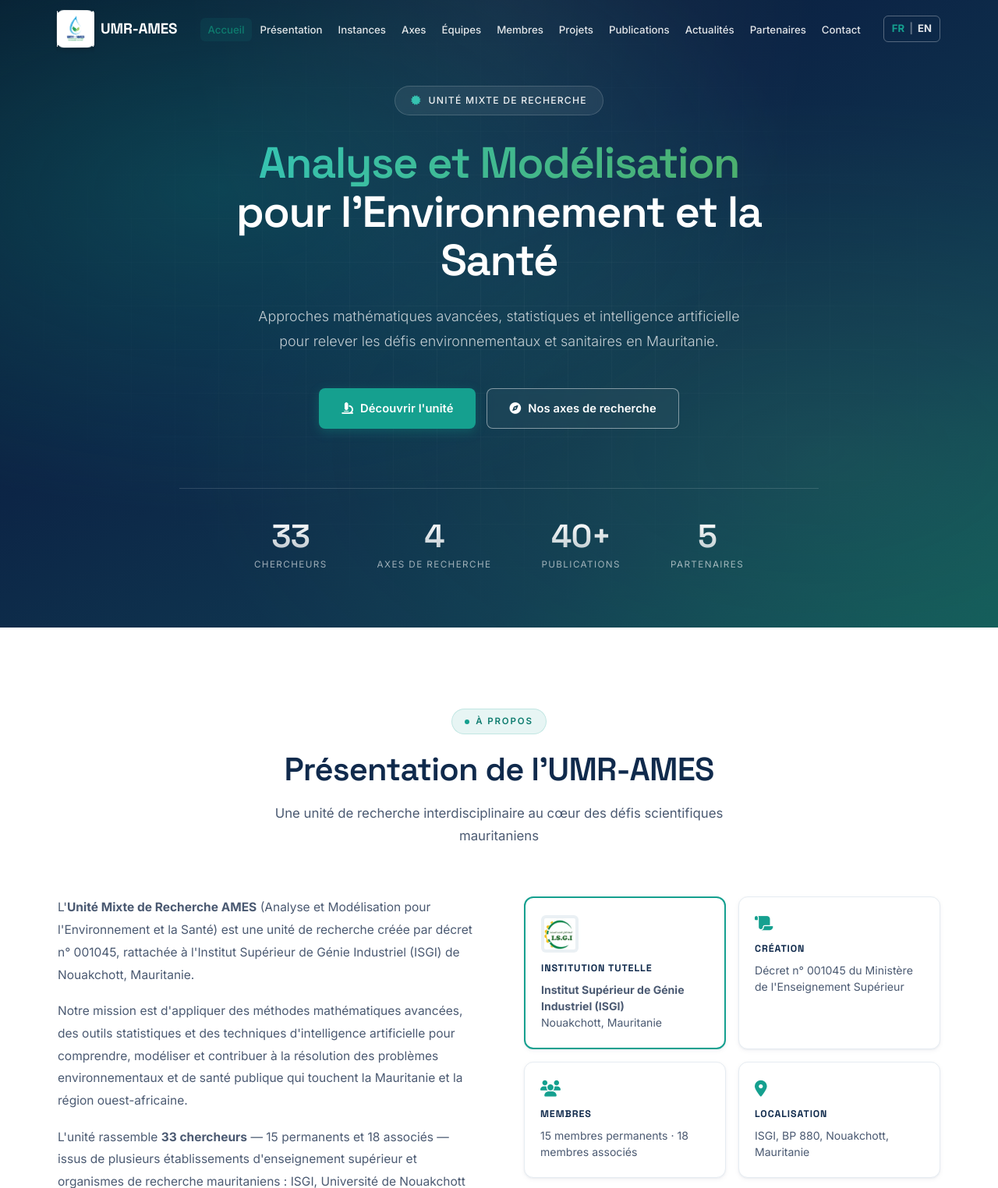
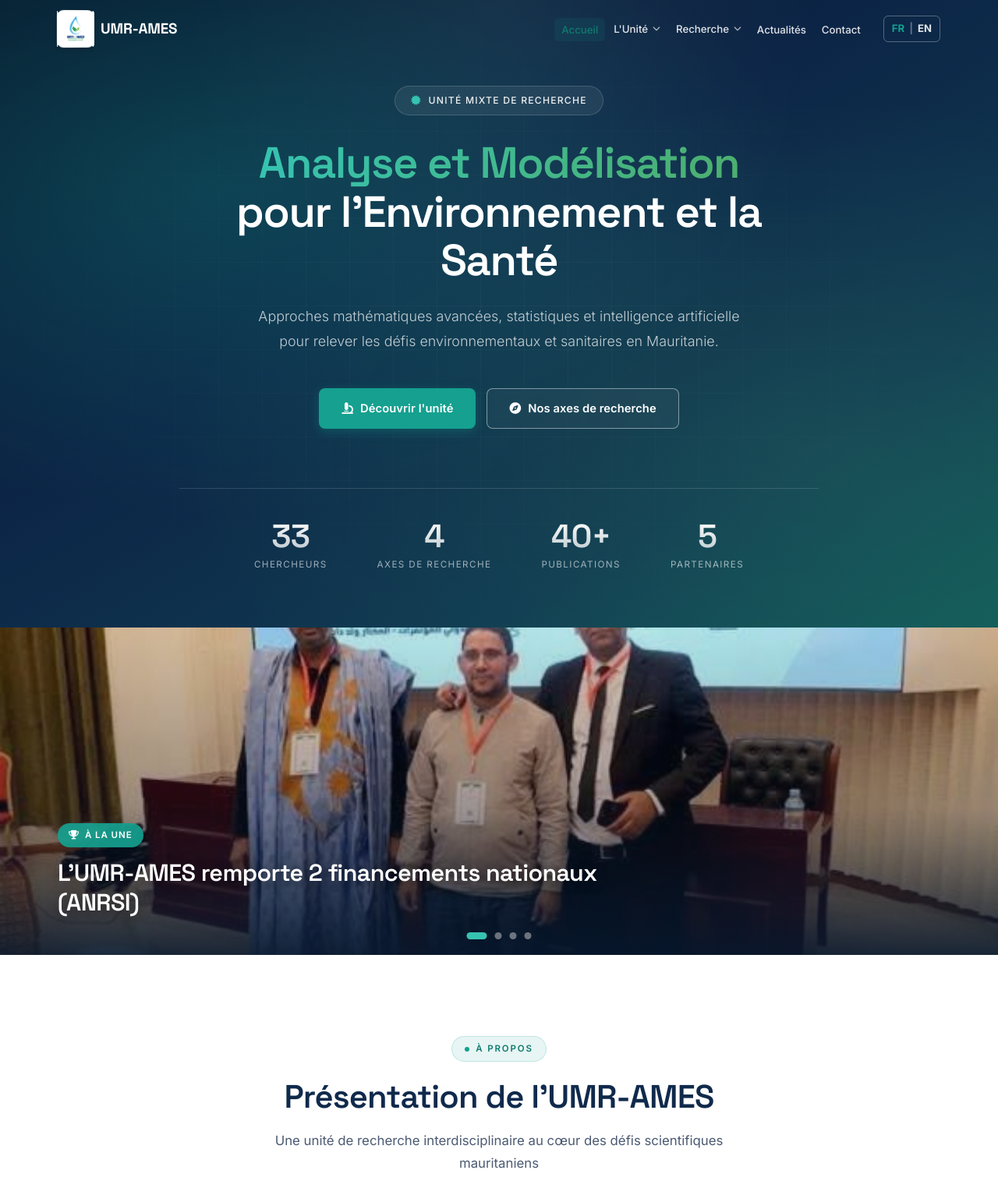
Before and after one commit to umr-ames/umr-ames.github.io, a PHP site: page / in a window 1280 px wide. Shown: the top 1524 px of the page at 78% size. Run offline with PHP 8.4, Linux system fonts and the light colour scheme.

Commit message:
Navbar condensée (menus déroulants) + bande photos d'actualités à l'accueil
- Menu réorganisé : 11 entrées -> 5 (Accueil, L'Unité, Recherche, Actualités, Contact)
- Déroulants accessibles (hover desktop, accordéon mobile)
- Nouvelle bande "À la une" sous le hero : diaporama auto des photos d'actualités
- Versions FR + EN

Co-Authored-By: Claude Opus 4.8 <noreply@anthropic.com>

```diff
--- a/css/style.css
+++ b/css/style.css
@@ -158,6 +158,45 @@ h1, h2, h3, h4,
 #header.scrolled .nav-menu a:hover,
 #header.scrolled .nav-menu a.active { color: var(--accent-dark); }
 
+/* ---- Menus déroulants ---- */
+.has-dropdown { position: relative; }
+.dropdown-toggle {
+  display: inline-flex; align-items: center; gap: 6px;
+  font-size: 0.83rem; font-weight: 500; font-family: inherit;
+  padding: 7px 9px; border-radius: 6px; cursor: pointer;
+  color: rgba(255,255,255,0.88); transition: var(--transition); white-space: nowrap;
+}
+#header.scrolled .dropdown-toggle { color: var(--text); }
+.dropdown-toggle i { font-size: 0.62rem; transition: transform 0.25s var(--ease); opacity: 0.8; }
+.has-dropdown:hover .dropdown-toggle,
+.has-dropdown.open .dropdown-toggle { color: var(--accent-dark); background: rgba(21,160,143,0.10); }
+.has-dropdown:hover .dropdown-toggle i,
+.has-dropdown.open .dropdown-toggle i { transform: rotate(180deg); }
+
+.dropdown-menu {
+  position: absolute; top: calc(100% + 10px); left: 0; min-width: 210px;
+  background: var(--white); border: 1px solid var(--border); border-radius: var(--radius);
+  box-shadow: var(--shadow-lg); padding: 8px;
+  opacity: 0; visibility: hidden; transform: translateY(8px);
+  transition: opacity 0.22s var(--ease), transform 0.22s var(--ease), visibility 0.22s;
+  z-index: 1001;
+}
+.dropdown-menu::before {
+  content: ''; position: absolute; top: -10px; left: 0; right: 0; height: 10px;
+}
+.has-dropdown:hover .dropdown-menu,
+.has-dropdown.open .dropdown-menu {
+  opacity: 1; visibility: visible; transform: translateY(0);
+}
+.dropdown-menu a {
+  display: block; padding: 10px 14px; border-radius: 7px;
+  font-size: 0.86rem; font-weight: 500; color: var(--text-secondary) !important;
+  transition: var(--transition);
+}
+.dropdown-menu a:hover {
+  background: rgba(21,160,143,0.10); color: var(--accent-dark) !important; padding-left: 18px;
+}
+
 .lang-switcher {
   display: flex; align-items: center; gap: 6px;
   font-size: 0.82rem; font-weight: 700;
@@ -298,6 +337,52 @@ h1, h2, h3, h4,
   -webkit-background-clip: text; background-clip: text; -webkit-text-fill-color: transparent;
 }
 .stat-label { font-size: 0.73rem; color: rgba(255,255,255,0.60); text-transform: uppercase; letter-spacing: 0.12em; margin-top: 8px; }
+
+/* =====================================================
+   À LA UNE — Diaporama actualités
+   ===================================================== */
+.news-band {
+  position: relative; width: 100%; height: 420px; overflow: hidden;
+  background: var(--ink);
+}
+.news-slides { position: absolute; inset: 0; }
+.news-slide {
+  position: absolute; inset: 0;
+  background-size: cover; background-position: center;
+  display: flex; align-items: flex-end;
+  opacity: 0; transition: opacity 1s var(--ease);
+  pointer-events: none;
+}
+.news-slide.is-active { opacity: 1; pointer-events: auto; }
+.news-slide::after {
+  content: ''; position: absolute; inset: 0;
+  background: linear-gradient(to top, rgba(7,24,46,0.92) 0%, rgba(7,24,46,0.35) 45%, rgba(7,24,46,0.1) 100%);
+}
+.news-slide-inner {
+  position: relative; z-index: 1; max-width: 1180px; width: 100%;
+  margin: 0 auto; padding: 0 24px 48px; color: var(--white);
+}
+.news-tag {
+  display: inline-flex; align-items: center; gap: 7px;
+  background: rgba(21,160,143,0.92); color: #fff;
+  font-size: 0.72rem; font-weight: 600; letter-spacing: 0.08em; text-transform: uppercase;
+  padding: 6px 14px; border-radius: 50px; margin-bottom: 14px;
+}
+.news-slide-inner h3 {
+  font-family: var(--font-display); font-weight: 600;
+  font-size: clamp(1.2rem, 2.6vw, 1.9rem); line-height: 1.25; max-width: 760px;
+  text-shadow: 0 2px 16px rgba(0,0,0,0.4);
+}
+.news-dots {
+  position: absolute; bottom: 20px; left: 50%; transform: translateX(-50%);
+  display: flex; gap: 10px; z-index: 2;
+}
+.news-dot {
+  width: 9px; height: 9px; border-radius: 50%; cursor: pointer;
+  background: rgba(255,255,255,0.4); transition: var(--transition);
+}
+.news-dot.active { background: var(--accent-light); width: 26px; border-radius: 50px; }
+@media (max-width: 768px) { .news-band { height: 320px; } }
 
 /* =====================================================
    PRÉSENTATION
@@ -814,6 +899,20 @@ footer::before {
   .nav-menu.open { transform: translateX(0); }
   .nav-menu a { color: var(--text) !important; font-size: 1rem; padding: 12px 16px; width: 100%; border-radius: 8px; }
 
+  /* Déroulants en mode mobile : en accordéon, dans le flux */
+  .has-dropdown { width: 100%; }
+  .dropdown-toggle {
+    color: var(--text) !important; font-size: 1rem; width: 100%;
+    justify-content: space-between; padding: 12px 16px; border-radius: 8px;
+  }
+  .dropdown-menu {
+    position: static; opacity: 1; visibility: hidden; transform: none;
+    box-shadow: none; border: none; padding: 0 0 0 12px; min-width: 0;
+    max-height: 0; overflow: hidden; transition: max-height 0.3s var(--ease), visibility 0.3s;
+  }
+  .has-dropdown.open .dropdown-menu { visibility: visible; max-height: 320px; }
+  .dropdown-menu a { font-size: 0.95rem; padding: 10px 16px; }
+
   .hero-stats { gap: 28px; }
   .hero-actions { flex-direction: column; align-items: center; }
 
--- a/index.html
+++ b/index.html
@@ -22,7 +22,7 @@
   <!-- Font Awesome -->
   <link rel="stylesheet" href="https://cdnjs.cloudflare.com/ajax/libs/font-awesome/6.5.0/css/all.min.css">
   <!-- CSS principal -->
-  <link rel="stylesheet" href="css/style.css?v=20260617">
+  <link rel="stylesheet" href="css/style.css?v=20260618">
 </head>
 <body>
 
@@ -46,17 +46,30 @@
       </a>
 
       <ul class="nav-menu" id="navMenu" role="menubar">
-        <li role="none"><a href="#accueil"      role="menuitem">Accueil</a></li>
-        <li role="none"><a href="#presentation" role="menuitem">Présentation</a></li>
-        <li role="none"><a href="#instances"    role="menuitem">Instances</a></li>
-        <li role="none"><a href="#axes"         role="menuitem">Axes</a></li>
-        <li role="none"><a href="#equipes"      role="menuitem">Équipes</a></li>
-        <li role="none"><a href="#membres"      role="menuitem">Membres</a></li>
-        <li role="none"><a href="#projets"      role="menuitem">Projets</a></li>
-        <li role="none"><a href="#publications" role="menuitem">Publications</a></li>
-        <li role="none"><a href="#actualites"   role="menuitem">Actualités</a></li>
-        <li role="none"><a href="#partenaires"  role="menuitem">Partenaires</a></li>
-        <li role="none"><a href="#contact"      role="menuitem">Contact</a></li>
+        <li role="none"><a href="#accueil" role="menuitem">Accueil</a></li>
+
+        <li role="none" class="has-dropdown">
+          <button class="dropdown-toggle" aria-expanded="false">L'Unité <i class="fas fa-chevron-down" aria-hidden="true"></i></button>
+          <ul class="dropdown-menu" role="menu">
+            <li role="none"><a href="#presentation" role="menuitem">Présentation</a></li>
+            <li role="none"><a href="#instances"    role="menuitem">Instances</a></li>
+            <li role="none"><a href="#membres"      role="menuitem">Membres</a></li>
+            <li role="none"><a href="#partenaires"  role="menuitem">Partenaires</a></li>
+          </ul>
+        </li>
+
+        <li role="none" class="has-dropdown">
+          <button class="dropdown-toggle" aria-expanded="false">Recherche <i class="fas fa-chevron-down" aria-hidden="true"></i></button>
+          <ul class="dropdown-menu" role="menu">
+            <li role="none"><a href="#axes"         role="menuitem">Axes de recherche</a></li>
+            <li role="none"><a href="#equipes"      role="menuitem">Équipes</a></li>
+            <li role="none"><a href="#projets"      role="menuitem">Projets</a></li>
+            <li role="none"><a href="#publications" role="menuitem">Publications</a></li>
+          </ul>
+        </li>
+
+        <li role="none"><a href="#actualites" role="menuitem">Actualités</a></li>
+        <li role="none"><a href="#contact"    role="menuitem">Contact</a></li>
       </ul>
 
       <div class="lang-switcher" aria-label="Sélection de la langue">
@@ -127,6 +140,39 @@
     </div>
 
   </div>
+</section>
+
+<!-- =====================================================
+     À LA UNE — Diaporama photos d'actualités
+     ===================================================== -->
+<section class="news-band" aria-label="Actualités en images" id="news-band">
+  <div class="news-slides" id="newsSlides">
+    <a class="news-slide is-active" href="#actualites" style="background-image:url('images/anrsi/anrsi-1.jpg')">
+      <div class="news-slide-inner">
+        <span class="news-tag"><i class="fas fa-trophy" aria-hidden="true"></i> À la une</span>
+        <h3>L'UMR-AMES remporte 2 financements nationaux (ANRSI)</h3>
+      </div>
+    </a>
+    <a class="news-slide" href="#actualites" style="background-image:url('images/cimpa/cimpa-01.jpg')">
+      <div class="news-slide-inner">
+        <span class="news-tag"><i class="fas fa-graduation-cap" aria-hidden="true"></i> Événement</span>
+        <h3>École de recherche CIMPA — Modélisation mathématique</h3>
+      </div>
+    </a>
+    <a class="news-slide" href="#actualites" style="background-image:url('images/cimpa/cimpa-06.jpg')">
+      <div class="news-slide-inner">
+        <span class="news-tag"><i class="fas fa-users" aria-hidden="true"></i> Vie de l'unité</span>
+        <h3>Chercheurs et doctorants réunis pour l'école CIMPA</h3>
+      </div>
+    </a>
+    <a class="news-slide" href="#actualites" style="background-image:url('images/anrsi/anrsi-2.jpg')">
+      <div class="news-slide-inner">
+        <span class="news-tag"><i class="fas fa-award" aria-hidden="true"></i> Distinction</span>
+        <h3>Cérémonie de remise des prix ANRSI 2025</h3>
+      </div>
+    </a>
+  </div>
+  <div class="news-dots" id="newsDots" aria-hidden="true"></div>
 </section>
 
 <!-- =====================================================
@@ -1540,7 +1586,7 @@
 </div>
 
 <!-- JavaScript -->
-<script src="js/main.js?v=20260617"></script>
+<script src="js/main.js?v=20260618"></script>
 
 </body>
 </html>
--- a/js/main.js
+++ b/js/main.js
@@ -151,6 +151,71 @@ document.addEventListener('DOMContentLoaded', function () {
   const heroStats = document.querySelector('.hero-stats');
   if (heroStats) countersObserver.observe(heroStats);
 
+  /* ---- Menus déroulants ---- */
+  document.querySelectorAll('.has-dropdown .dropdown-toggle').forEach(function (toggle) {
+    toggle.addEventListener('click', function (e) {
+      e.preventDefault();
+      const parent = toggle.parentElement;
+      const isOpen = parent.classList.toggle('open');
+      toggle.setAttribute('aria-expanded', isOpen ? 'true' : 'false');
+      /* Fermer les autres déroulants */
+      document.querySelectorAll('.has-dropdown').forEach(function (d) {
+        if (d !== parent) { d.classList.remove('open'); d.querySelector('.dropdown-toggle').setAttribute('aria-expanded', 'false'); }
+      });
+    });
+  });
+  /* Fermer le menu mobile quand on clique un lien de sous-menu */
+  document.querySelectorAll('.dropdown-menu a').forEach(function (link) {
+    link.addEventListener('click', function () {
+      if (navMenu) { navMenu.classList.remove('open'); }
+      if (navToggle) { navToggle.classList.remove('open'); }
+      document.body.style.overflow = '';
+      document.querySelectorAll('.has-dropdown').forEach(function (d) { d.classList.remove('open'); });
+    });
+  });
+  /* Clic en dehors -> fermer les déroulants (desktop) */
+  document.addEventListener('click', function (e) {
+    if (!e.target.closest('.has-dropdown')) {
+      document.querySelectorAll('.has-dropdown.open').forEach(function (d) {
+        d.classList.remove('open');
+        d.querySelector('.dropdown-toggle').setAttribute('aria-expanded', 'false');
+      });
+    }
+  });
+
+  /* ---- Diaporama « À la une » ---- */
+  (function () {
+    const slides = Array.prototype.slice.call(document.querySelectorAll('.news-slide'));
+    const dotsBox = document.getElementById('newsDots');
+    if (slides.length < 2 || !dotsBox) return;
+
+    let idx = 0, timer = null;
+    const dots = slides.map(function (_, i) {
+      const dot = document.createElement('span');
+      dot.className = 'news-dot' + (i === 0 ? ' active' : '');
+      dot.addEventListener('click', function () { go(i); restart(); });
+      dotsBox.appendChild(dot);
+      return dot;
+    });
+
+    function go(n) {
+      slides[idx].classList.remove('is-active');
+      dots[idx].classList.remove('active');
+      idx = (n + slides.length) % slides.length;
+      slides[idx].classList.add('is-active');
+      dots[idx].classList.add('active');
+    }
+    function next() { go(idx + 1); }
+    function restart() { clearInterval(timer); timer = setInterval(next, 4800); }
+    restart();
+
+    const band = document.getElementById('news-band');
+    if (band) {
+      band.addEventListener('mouseenter', function () { clearInterval(timer); });
+      band.addEventListener('mouseleave', restart);
+    }
+  })();
+
   /* ---- Lightbox galeries ---- */
   const lightbox = document.getElementById('lightbox');
   if (lightbox) {
```
Also changed, not shown: en/index.html (+57 -13 lines).
